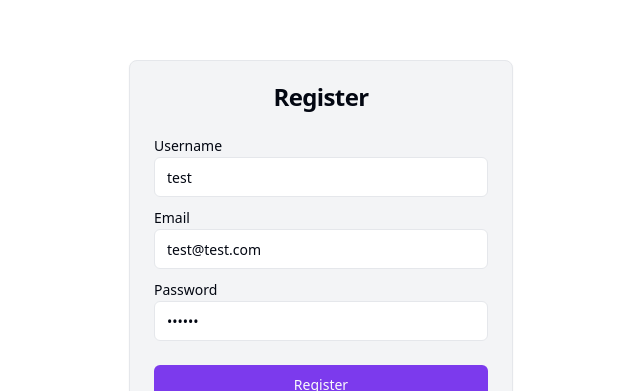
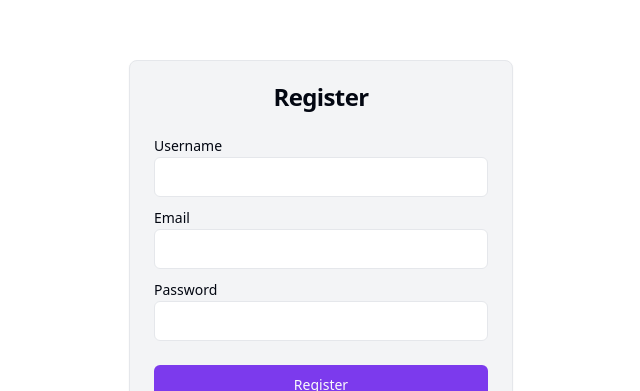
Before and after one commit to Mig-uel/bargo, a React (Vite) app: page /register in a window 1280 px wide. Shown: the part 127-518 px from the top of the page, without its empty margins (319-959 px from the left). Built offline with nearby package versions, Linux system fonts and the light colour scheme.

Commit message:
Refactor Register page to simplify form input fields

```diff
--- a/src/pages/Register/register.page.tsx
+++ b/src/pages/Register/register.page.tsx
@@ -13,26 +13,11 @@ const Register = () => {
 
         <CardContent>
           <Form method='POST'>
-            <FormInput
-              name='username'
-              label='username'
-              type='text'
-              defaultValue='test'
-            />
+            <FormInput name='username' label='username' type='text' />
 
-            <FormInput
-              name='email'
-              type='email'
-              defaultValue='test@test.com'
-              label='email'
-            />
+            <FormInput name='email' type='email' label='email' />
 
-            <FormInput
-              name='password'
-              type='password'
-              defaultValue='secret'
-              label='password'
-            />
+            <FormInput name='password' type='password' label='password' />
 
             <Button type='submit' variant='default' className='mt-4 w-full'>
               Register
```
